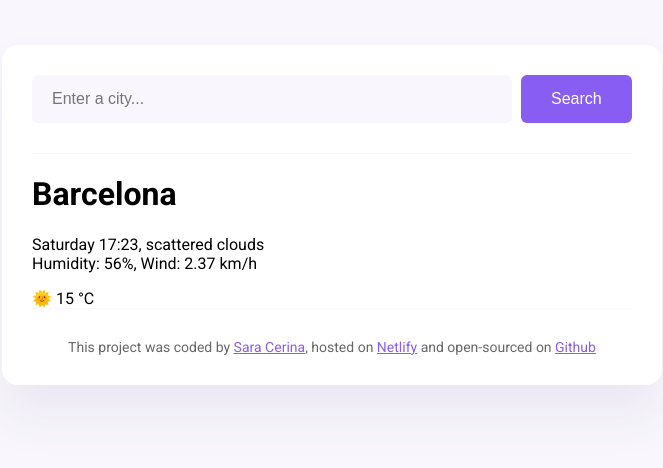
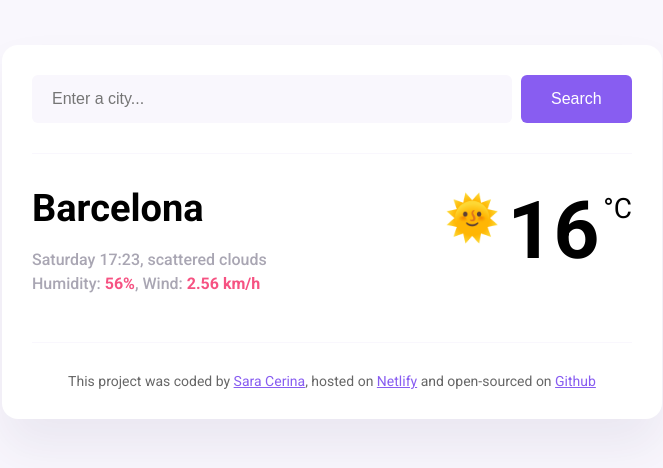
Before and after one commit to SaraCerina/Forecast, a plain HTML site: page index.html in a window 1280 px wide. Shown: the whole page, without its empty margins (308-971 px from the left). Drawn offline with Linux system fonts and the light colour scheme.

Commit message:
Added CSS to the main section
Added basic CSS to position and style the data inside the main HTML element

```diff
--- a/index.html
+++ b/index.html
@@ -25,17 +25,21 @@
           <input type="submit" value="Search" id="search-form-button" />
         </form>
       </header>
-      <main>
+      <main id="main-section-positioning">
         <div>
-          <h1>Barcelona</h1>
+          <h1 id="forecast-city-name">Barcelona</h1>
 
-          <p>
+          <p id="current-forecast-data">
             Saturday 17:23, scattered clouds
             <br />
-            Humidity: 56%, Wind: 2.37 km/h
+            Humidity: <strong>56%</strong>, Wind: <strong>2.56 km/h</strong>
           </p>
         </div>
-        <div>🌞 15 &deg;C</div>
+        <div id="current-forecast-temperature">
+          <span id="forecast-emoji">🌞</span>
+          <span id="forecast-value">16</span>
+          <span id="forecast-unit">&deg;C </span>
+        </div>
       </main>
 
       <footer>
--- a/src/style.css
+++ b/src/style.css
@@ -41,6 +41,49 @@ header {
   color: white;
 }
 
+main {
+  padding: 30px 0;
+}
+
+#main-section-positioning {
+  display: flex;
+  justify-content: space-between;
+}
+
+#forecast-city-name {
+  margin: 0;
+  font-size: 38px;
+  line-height: 48px;
+}
+
+#current-forecast-data {
+  font-size: 16px;
+  color: rgba(39, 33, 66, 0.4);
+  line-height: 24px;
+  font-weight: 500;
+}
+
+#current-forecast-data strong {
+  color: #f65282;
+}
+
+#forecast-emoji {
+  font-size: 44px;
+  position: relative;
+  top: -25px;
+  margin-right: 4px;
+}
+
+#forecast-value {
+  font-size: 80px;
+  font-weight: bold;
+}
+
+#forecast-unit {
+  font-size: 28px;
+  position: relative;
+  top: -40px;
+}
 footer {
   border-top: 1px solid #f9f7fd;
   padding: 30px 0 0 0;
```
